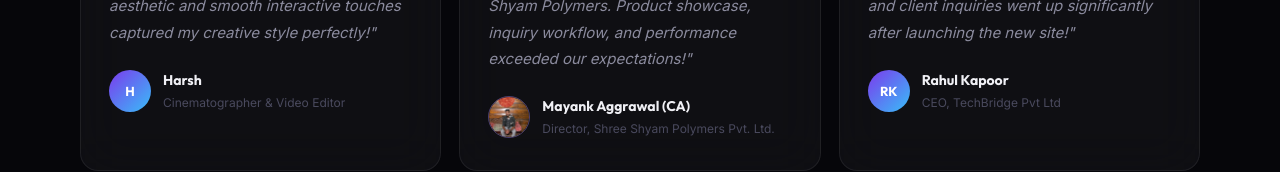
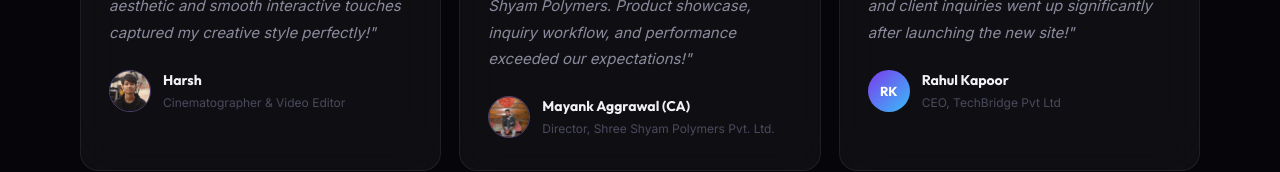
Before and after one commit to Shubham916-ui/SKV-productions, a React (Vite) app: page / in a window 1280 px wide. Shown: the part 2462-2634 px from the top of the page. Built offline with nearby package versions, Linux system fonts and the light colour scheme.

Commit message:
Add Harsh profile picture to Testimonials

```diff
--- a/src/pages/About.jsx
+++ b/src/pages/About.jsx
@@ -20,6 +20,7 @@ const testimonials = [
     name: "Harsh",
     role: "Cinematographer & Video Editor",
     init: "H",
+    avatar: "/harsh.png",
     text: "SKV Productions built my portfolio website from scratch. The sleek dark aesthetic and smooth interactive touches captured my creative style perfectly. Clients constantly compliment how high-end it looks!"
   },
   {
--- a/src/pages/Home.jsx
+++ b/src/pages/Home.jsx
@@ -210,6 +210,7 @@ export default function Home() {
                 name: "Harsh",
                 role: "Cinematographer & Video Editor",
                 init: "H",
+                avatar: "/harsh.png",
                 text: "SKV Productions built my portfolio website from scratch. The sleek dark aesthetic and smooth interactive touches captured my creative style perfectly!"
               },
               {
```
Also changed, not shown: public/harsh.png (added).
